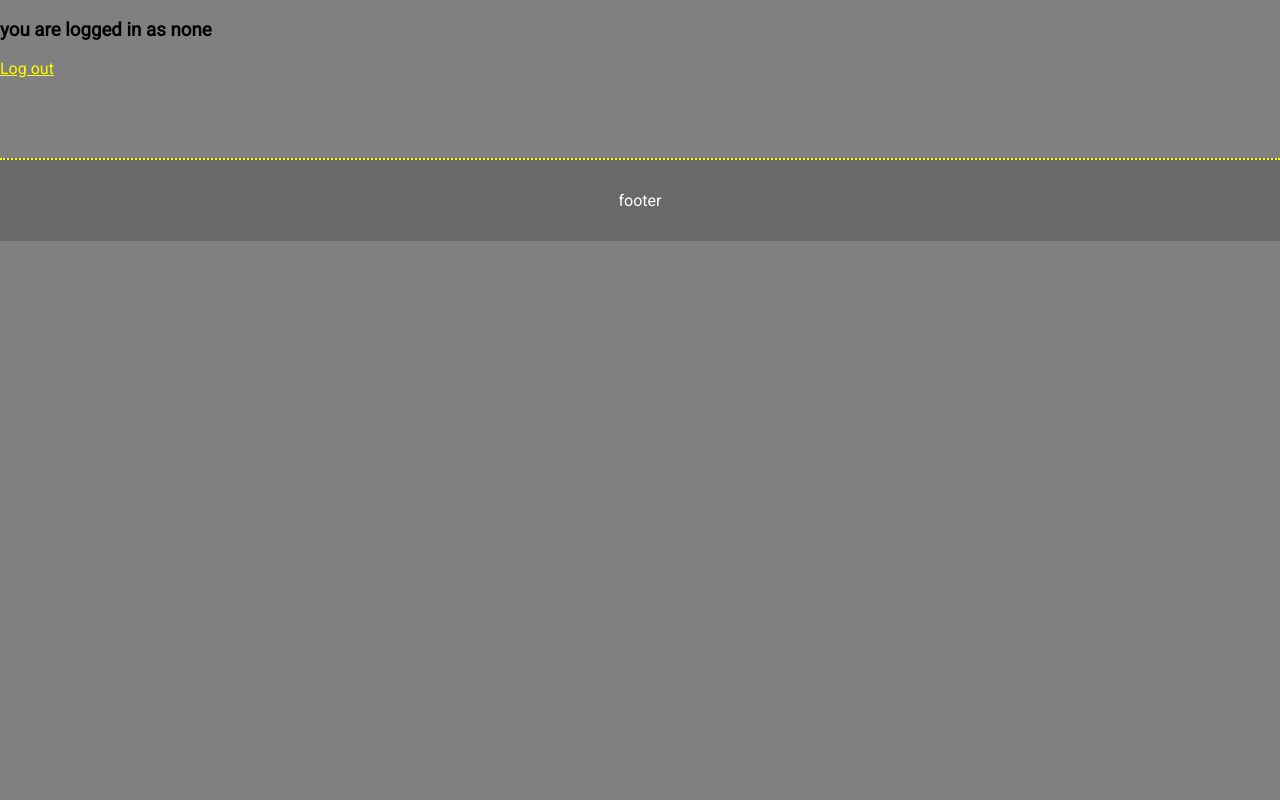
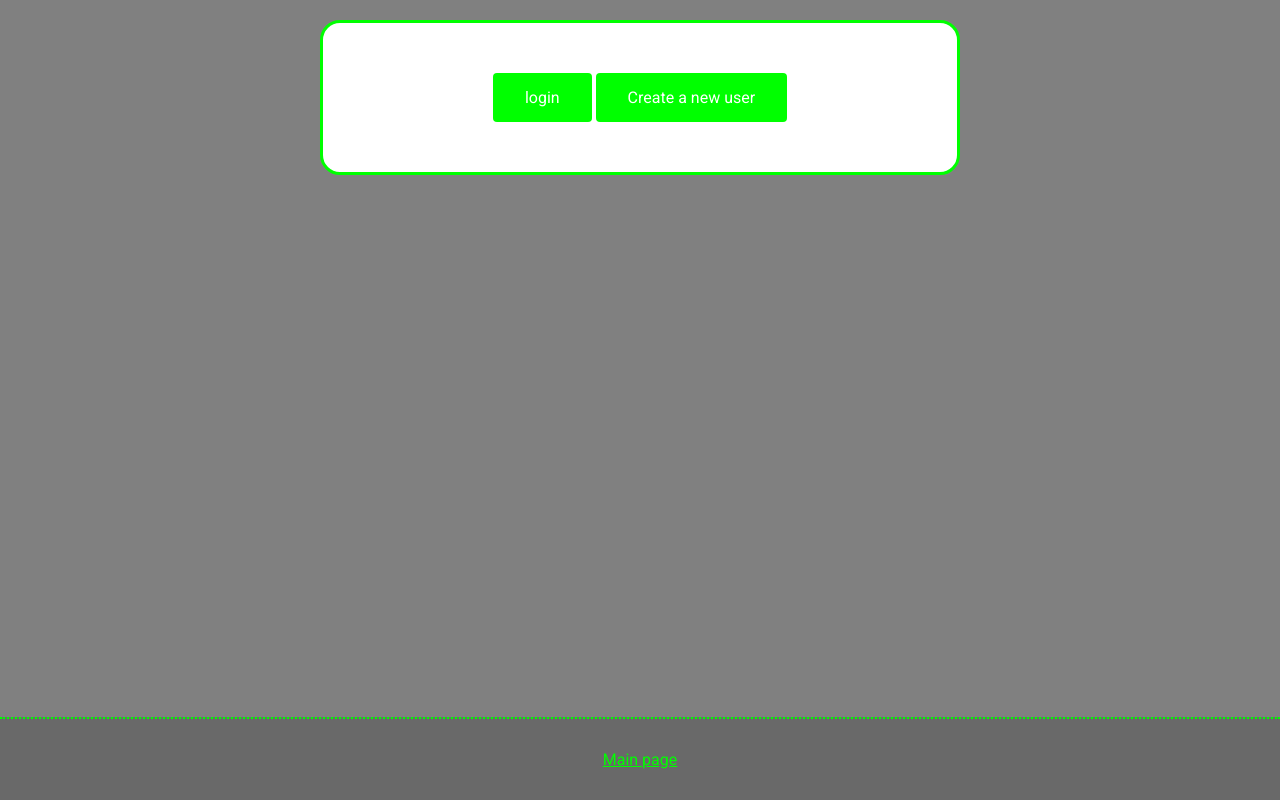
Before and after one commit to Kleina13/vefforritun-1-verk-7, a Flask app: page / in a window 1280 px wide. Run offline with Flask 2, Linux system fonts and the light colour scheme; data that the repository does not hold is empty.

Commit message:
i did autocommit and now im finished

```diff
--- a/app.py
+++ b/app.py
@@ -7,7 +7,7 @@ from pymysql import *
 app = Flask(__name__)
 app.secret_key = urandom(13)
 
-connection = connect(host='tsuts.tskoli.is', port=3306, user='2208022210', password='mypassword', database='2208022210_...')
+connection = connect(host='tsuts.tskoli.is', port=3306, user='2208022210', password='mypassword', database='2208022210_...', autocommit=True)
 
 @app.route('/', methods=['GET', 'POST'])
 def index():
@@ -16,10 +16,8 @@ def index():
 		users = cursor.fetchall()
 
 	if 'user' in session:
-		logged_in = True
 		user = session['user']
 	else:
-		logged_in = False
 		user = {"username":"none", "password":"none", "name":"none"}
 
 	return rend('index.html', user=user)
@@ -57,6 +55,16 @@ def new_user():
 	return rend('new_user.html')
 
 
+@app.route('/profile')
+def profile():
+	if 'user' in session:
+		user = session['user']
+	else:
+		return redirect(url_for('login'))
+
+	return rend('profile.html', user=user)
+
+
 # error <<<<<<<<<<<
 @app.errorhandler(400)
 def error400(error):
--- a/static/css/main.css
+++ b/static/css/main.css
@@ -8,16 +8,17 @@ body {
 }
 
 /* #fffb00
-   #22ffc8 */
+   #22ffc8
+   #00ff00 */
 
 :root {
-    --main-color: #fffb00;
+    --main-color: #00ff00;
     --main-text-color: #000000;
     --main-text-color-alt: #ffffff;
 }
 
 a {
-    color: var(--main-color);
+    color: var(--main-text-color-alt);
 }
 
 h1 {
@@ -67,25 +68,25 @@ img {
     padding-bottom: 20px;
 }
 
-#stations {
+#table {
     border-collapse: collapse;
     width: 80%;
 }
 
-#stations td, #stations th {
+#table td, #table th {
     border: 1px solid #5d5d5d;
     padding: 8px;
 }
 
-#stations tr {
+#table tr {
     color: var(--main-text-color-alt);
 }
 
-#stations tr:nth-child(even){background-color: #666666;}
+#table tr:nth-child(even){background-color: #666666;}
 
-#stations tr:hover {background-color: #5d5d5d;}
+#table tr:hover {background-color: #5d5d5d;}
 
-#stations th {
+#table th {
     padding-top: 12px;
     padding-bottom: 12px;
     text-align: left;
@@ -103,6 +104,7 @@ footer {
     margin-top: 5em;
     background-color: #696969;
     padding: 15px 0;
+    position: fixed;
     left: 0;
     bottom: 0;
     width: 100%;
@@ -110,3 +112,85 @@ footer {
     text-align: center;
     border-top: var(--main-color) 2px dotted;
 }
+
+.secret {
+    background-color: var(--main-color);
+    border-radius: 4px;
+    color: var(--main-color);
+    border: none;
+    font-size: large;
+    font-family: 'Roboto';
+}
+
+.secret:hover {
+    background-color: var(--main-color);
+    color: var(--main-text-color-alt);
+}
+
+.secret:focus {
+    background-color: var(--main-color);
+    color: var(--main-text-color-alt);
+    outline: none;
+}
+
+input:focus {
+    outline: none;
+}
+
+input[type=text], input[type=password], select {
+    font-size: large;
+    width: 80%;
+    padding: 12px 20px;
+    margin: 8px 0;
+    display: inline-block;
+    border: 1px solid #ccc;
+    border-radius: 4px;
+    box-sizing: border-box;
+}
+
+input[type=submit] {
+    font-size: large;
+    width: 60%;
+    background-color: var(--main-color);
+    color: var(--main-text-color-alt);
+    padding: 14px 20px;
+    margin: 8px 0;
+    border: none;
+    border-radius: 4px;
+    cursor: pointer;
+}
+
+input[type=submit]:hover {
+    box-shadow: #696969 2px 2px 0 0;
+}
+
+input[type=submit]:focus {
+    box-shadow: none;
+    outline: none;
+}
+
+.button {
+    background-color: var(--main-color);
+    border-radius: 4px;
+    border: none;
+    color: var(--main-text-color-alt);
+    padding: 15px 32px;
+    text-align: center;
+    text-decoration: none;
+    display: inline-block;
+    font-size: 16px;
+    cursor: pointer;
+}
+
+.button:hover {
+    box-shadow: #696969 2px 2px 0 0;
+}
+
+.button:focus {
+    box-shadow: none;
+    outline: none;
+}
+
+.a {
+    color: var(--main-color);
+}
--- a/templates/index.html
+++ b/templates/index.html
@@ -1,11 +1,13 @@
 {% extends "layout.html" %}
 
 {% block content %}
-    {% if user['name'] == "none" %}
-        <h3>you are logged in as {{ user['username'] }}</h3>
-        <a href="/logout">Log out</a>
-    {% else %}
-        <a href="/login">login</a>
-        <a href="/newuser">Create a new user</a>
-    {% endif %}
+    <div class="container center_text">
+        {% if user['name'] != "none" %}
+            <h3>you are logged in as {{ user['username'] }}</h3>
+            <a href="/logout" class="button" style="color:#ffffff;">Logout</a> <a href="/profile" class="button" style="color:#ffffff;">Profile page</a>
+        {% else %}
+            <a href="/login" class="button" style="color:#ffffff;">login</a>
+            <a href="/newuser" class="button" style="color:#ffffff;">Create a new user</a>
+        {% endif %}
+    </div>
 {% endblock %}
--- a/templates/layout.html
+++ b/templates/layout.html
@@ -11,7 +11,7 @@
 <body>
     {% block content %}{% endblock %}
     <footer class="center_text">
-        <p>footer</p>
+    <p><a href="/" class="a">Main page</a></p>
     </footer>
 </body>
 </html>
```
Also changed, not shown: templates/login.html (+7 -5 lines), templates/new_user.html (+8 -6 lines), templates/profile.html (added, +10 -0 lines).
